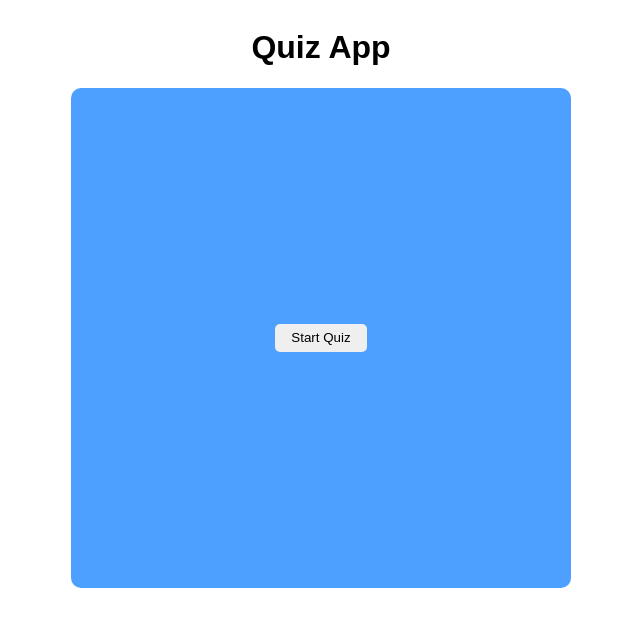
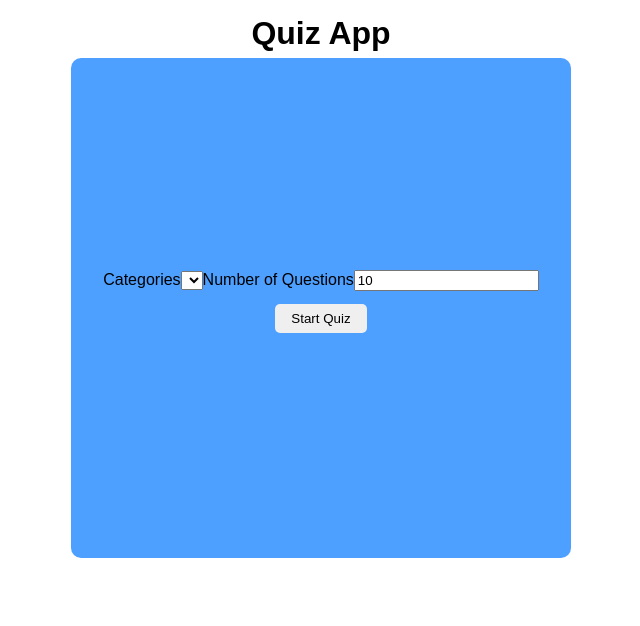
Before and after one commit to belisky/Quizme, a React (Create React App) app in the folder quiz/: page / in a window 1280 px wide. Shown: the top 626 px of the page, without its empty margins (319-959 px from the left). Built offline with nearby package versions, Linux system fonts and the light colour scheme; the HTML template or start-up script is replaced by a standard one.

Commit message:
added a finish button and adding some more options to the menu page

```diff
--- a/quiz/src/App.css
+++ b/quiz/src/App.css
@@ -2,9 +2,10 @@
     font-family:Arial, Helvetica, sans-serif;
     display:grid;
     align-items: center;
-    grid-template-rows: 1fr auto;
+    grid-template-rows: 50px auto;
     grid-template-columns: 1fr auto 1fr;
     grid-auto-flow: row;
+    height:min-content;
 
 }
 .title {
@@ -19,9 +20,20 @@
     display:grid;
     grid-row: 2/3;
     grid-column:2/3;
-    grid-template: repeat(auto,minmax(200px,1fr));
-    grid-auto-flow: column;
+    grid-template-columns: repeat(auto-fill, minmax(220px,1fr));
+    grid-template-rows:repeat(2,1fr);
 
-   gap:1em;
+     gap:1em;
 
 }
+.endpage {
+    display:flex;
+    flex-direction:column;
+    grid-row:2/3;
+    grid-column:2/3;
+    justify-content: center;
+    align-items: center;
+    border:1px solid blue;
+    border-radius:10px;
+    padding:1em;
+}
--- a/quiz/src/App.js
+++ b/quiz/src/App.js
@@ -5,15 +5,17 @@ import { MainMenu,Quiz,EndScreen } from './Components';
 import './App.css';
 
 function App() {
-  const [quizState,setQuizState]=useState("menu")
+  const [quizState,setQuizState]=useState("menu");
+  const [score,setScore]=useState(0);
+
   return (
     <div className="App">
       <div className="title">
         <h1 >Quiz App</h1>
-      </div> <QuizContext.Provider value={{quizState,setQuizState}}>
+      </div> <QuizContext.Provider value={{quizState,setQuizState,score,setScore}}>
         {quizState==="menu" && <MainMenu/>}
         {quizState==="quiz" && <Quiz/>}
-        {quizState==="endScreen" && <EndScreen/>}
+        {quizState==="endscreen" && <EndScreen/>}
       </QuizContext.Provider>
     </div>
 
--- a/quiz/src/Components/EndScreen/EndScreen.jsx
+++ b/quiz/src/Components/EndScreen/EndScreen.jsx
@@ -1,9 +1,20 @@
-import React from 'react'
+import React,{useContext} from 'react'
+import { QuizContext } from '../../Helpers/Contexts'
 
 const EndScreen = () => {
+    const {setScore,score,setQuizState}=useContext(QuizContext);
+    const restart=()=>{
+        setScore(0);
+        setQuizState("menu");
+    }
     return (
-        <div>
-            The End!
+        <div className="endpage">
+            <div>
+                <h1> hello {score}</h1>
+            </div>
+            <div>
+                <button className={restart} onClick={restart}>Restart</button>
+            </div>
 
         </div>
     )
--- a/quiz/src/Components/MainMenu/MainMenu.jsx
+++ b/quiz/src/Components/MainMenu/MainMenu.jsx
@@ -1,14 +1,32 @@
-import React,{useContext} from 'react'
+import React,{useContext,useRef,useState} from 'react'
 import { QuizContext } from '../../Helpers/Contexts';
 import './MainMenu.css';
 
 
 const MainMenu = () => {
+    const categoryEl = useRef();
+    const amountEl = useRef();
+    const [categories,setCategories]=useState([]);
     const { setQuizState}=useContext(QuizContext);
     const start=()=>{setQuizState("quiz")}
     return (
         <div className="Menu">
-            <button className="Menu__button" onClick={start}>
+            <div>
+                <form onSubmit={start}>
+                    <label htmlFor="category">Categories</label>
+                    <select id="category" ref={categoryEl}>
+                        {
+                            categories.map(category=>{
+                                return <option value={category.id} key={category.id}>
+                                    {category.name}
+                                </option>})
+                        }
+                    </select>
+                    <label htmlFor="amount">Number of Questions</label>
+                    <input type="number" id="amount" min="1" step="1" defaultValue={10} ref={amountEl} />
+                </form>
+            </div>
+            <button className="Menu__button"  >
                 Start Quiz
             </button>
 
--- a/quiz/src/Components/QuestionCard/QuestionCard.jsx
+++ b/quiz/src/Components/QuestionCard/QuestionCard.jsx
@@ -1,12 +1,20 @@
-import React,{useState} from 'react'
+import React,{useState,useContext,useEffect} from 'react'
 import './QuestionCard.css'
+import { QuizContext } from '../../Helpers/Contexts';
 
 const QuestionCard = ({question}) => {
+    const {score,setScore}=useContext(QuizContext);
+
     const [option,setOption]=useState("");
     const choose=(variable)=> {
         setOption(variable);
-        console.log(option);
+        if(variable===question.answer){
+            setScore(score+ 1);
+            console.log(score,option)
+        }
+
     }
+
     return (
         <div className="card">
             <div className="card__number">
@@ -16,10 +24,10 @@ const QuestionCard = ({question}) => {
                 <h1>{question.question}</h1>
             </div>
             <div className="options">
-                <button Onclick={choose("A")} className="option">{question.optionA}</button>
-                <button Onclick={choose("B")} className="option">{question.optionB}</button>
-                <button Onclick={choose("C")} className="option">{question.optionC}</button>
-                <button Onclick={choose("D")} className="option">{question.optionD}</button>
+                <button onClick={()=>choose(question.optionA)} className="option">{question.optionA}</button>
+                <button onClick={()=>choose(question.optionB)} className="option">{question.optionB}</button>
+                <button onClick={()=>choose(question.optionC)} className="option">{question.optionC}</button>
+                <button onClick={()=>choose(question.optionD)} className="option">{question.optionD}</button>
             </div>
 
         </div>
--- a/quiz/src/Components/Quiz/Quiz.jsx
+++ b/quiz/src/Components/Quiz/Quiz.jsx
@@ -1,13 +1,18 @@
-import React,{useState} from 'react'
+import React,{useState,useContext} from 'react'
 import QuestionCard from '../QuestionCard/QuestionCard'
+import { QuizContext } from '../../Helpers/Contexts';
 
 const Quiz = () => {
+    const { setQuizState}=useContext(QuizContext);
+    const finish=()=>{setQuizState("endscreen")}
+
     const [questions,setQuestions]=useState(QuestionsBank);
     return (
         <div className="Quiz">
             {questions.map((question,index)=>{
                 return <QuestionCard question={question} key={index} />
             })}
+         <button onClick={finish}>Finish</button>
         </div>
     )
 }
@@ -17,7 +22,7 @@ const QuestionsBank = [
         question:"What is my name",
         answer:"Nobel",
         optionA:"Kwesi",
-        optionB:"Kwame",
+        optionB:"Nobel",
         optionC:"Amina",
         optionD:"Kosi"
     },
@@ -25,7 +30,7 @@ const QuestionsBank = [
         question:"which school did i attend?",
         answer:"Knust",
         optionA:"Legon",
-        optionB:"UCC",
+        optionB:"Knust",
         optionC:"Winneba",
         optionD:"Uenr"
     }
```
Also changed, not shown: quiz/src/Components/EndScreen/EndScreen.css (added, +15 -0 lines).
